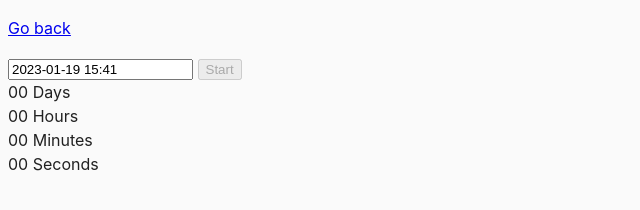
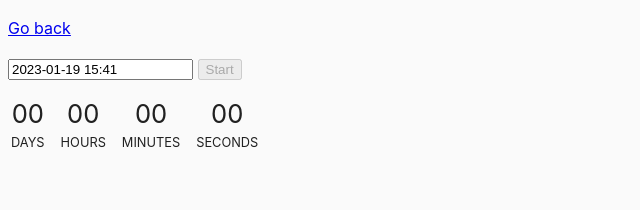
Before and after one commit to LenartDominik/goit-js-hw-09, a website built with Parcel: page src/02-timer.html in a window 1280 px wide. Shown: the whole page, without its empty margins (0-640 px from the left). Built offline with nearby package versions, Linux system fonts and the light colour scheme.

Commit message:
added missing styles to timer - task2

```diff
--- a/src/css/common.css
+++ b/src/css/common.css
@@ -16,3 +16,27 @@ img {
   display: block;
   max-width: 100%;
 }
+img {
+  display: block;
+  max-width: 100%;
+}
+
+.timer {
+  display: flex;
+  text-transform: uppercase;
+  gap: 1em;
+  margin-top: 15px;
+  margin-left: 3px;
+}
+.field {
+  display: flex;
+  flex-direction: column;
+  align-items: center;
+}
+
+.label {
+  font-size: 0.8em;
+}
+.value {
+  font-size: 1.6em;
+}
```
